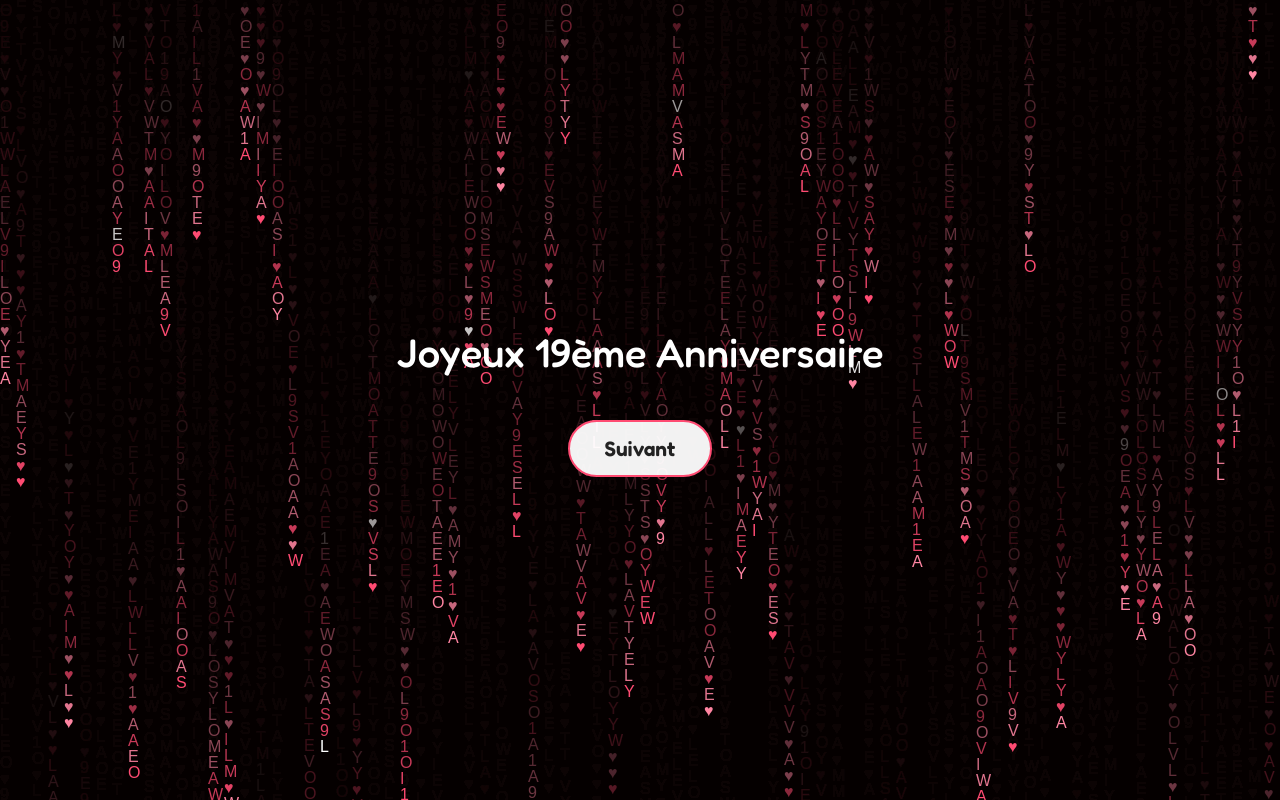
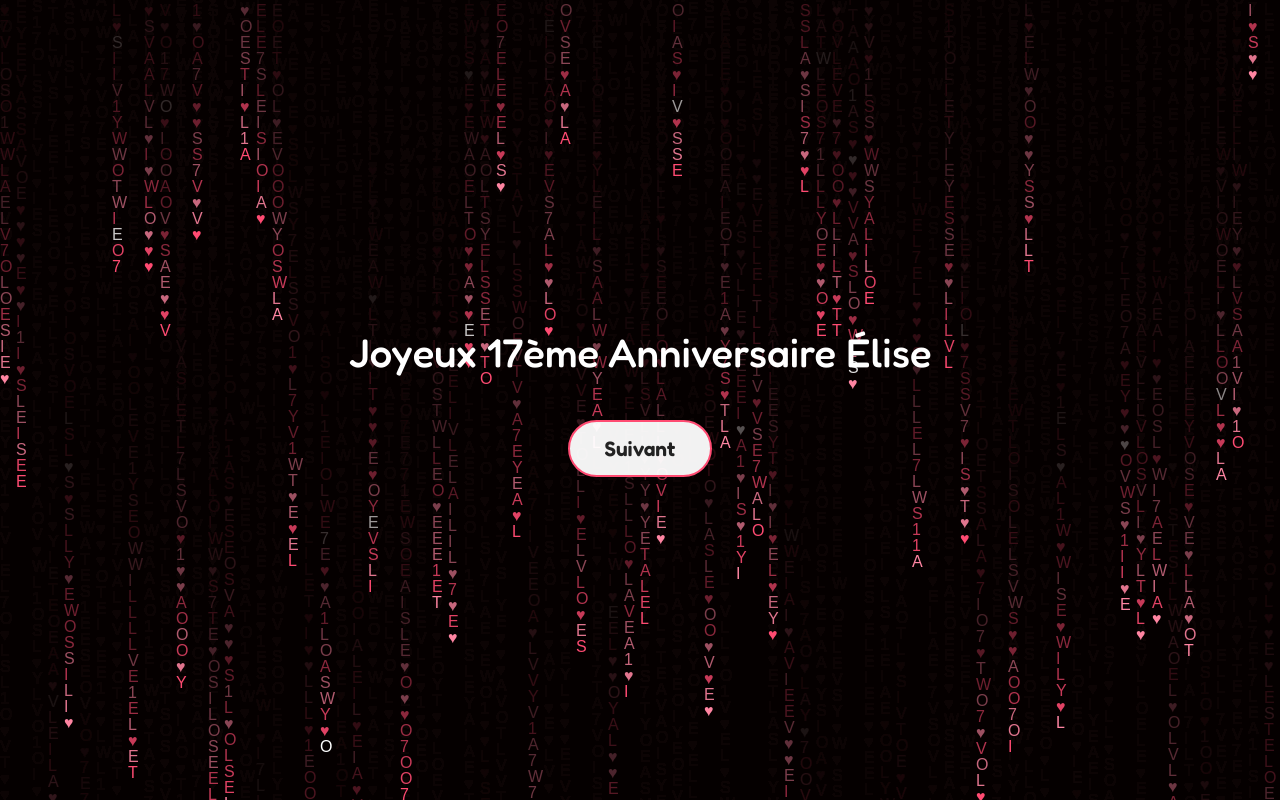
Before and after one commit to LOULUEEEE/BONNE-ANNIVERSAIRE-MON-AMOUR-, a plain HTML site: page index.html in a window 1280 px wide. Drawn offline with Linux system fonts and the light colour scheme.

Commit message:
Update index.html

```diff
--- a/index.html
+++ b/index.html
@@ -174,7 +174,7 @@
 
     <!-- PAGE 1: Accueil -->
     <div id="page1" class="page active">
-        <h1>Joyeux 19ème Anniversaire</h1>
+        <h1>Joyeux 17ème Anniversaire Élise</h1>
         <button class="btn" onclick="nextPage(2)">Suivant</button>
     </div>
 
@@ -187,7 +187,7 @@
         </div>
     </div>
 
-    <!-- PAGE 3: LE NOUVEAU TRUC INTERACTIF (TICKET À GRATTER) -->
+    <!-- PAGE 3: TRUC INTERACTIF (TICKET À GRATTER) -->
     <div id="page3" class="page">
         <h1>Gratte l'écran pour découvrir ton accès</h1>
         <div class="scratch-container">
@@ -242,11 +242,9 @@
             const sCanvas = document.getElementById('scratch-canvas');
             const sCtx = sCanvas.getContext('2d');
 
-            // On remplit le canvas du dessus avec une couleur unie argentée/sombre à effacer
             sCtx.fillStyle = '#4a3b40';
             sCtx.fillRect(0, 0, sCanvas.width, sCanvas.height);
 
-            // Petit texte indicatif sur la zone à gratter
             sCtx.font = '16px Fredoka';
             sCtx.fillStyle = '#ffffff';
             sCtx.textAlign = 'center';
@@ -257,7 +255,6 @@
             function scratch(e) {
                 if (!isDrawing) return;
 
-                // Gérer souris ou tactile
                 const rect = sCanvas.getBoundingClientRect();
                 const clientX = e.touches ? e.touches[0].clientX : e.clientX;
                 const clientY = e.touches ? e.touches[0].clientY : e.clientY;
@@ -265,10 +262,9 @@
                 const x = clientX - rect.left;
                 const y = clientY - rect.top;
 
-                // "Destination-out" permet de gommer le canvas du dessus
                 sCtx.globalCompositeOperation = 'destination-out';
                 sCtx.beginPath();
-                sCtx.arc(x, y, 25, 0, Math.PI * 2); // Taille du pinceau pour gratter
+                sCtx.arc(x, y, 25, 0, Math.PI * 2);
                 sCtx.fill();
             }
 
@@ -293,7 +289,7 @@
         window.addEventListener('resize', resizeCanvas);
         resizeCanvas();
 
-        const alphabet = "♥LOVE19♥AYM♥TOI♥ALWAYS♥LOVE♥".split("");
+        const alphabet = "♥LOVE17♥ELISE♥TOI♥ALWAYS♥LOVE♥".split("");
         const fontSize = 16;
         let columns = canvas.width / fontSize;
         let rainDrops = [];
```
